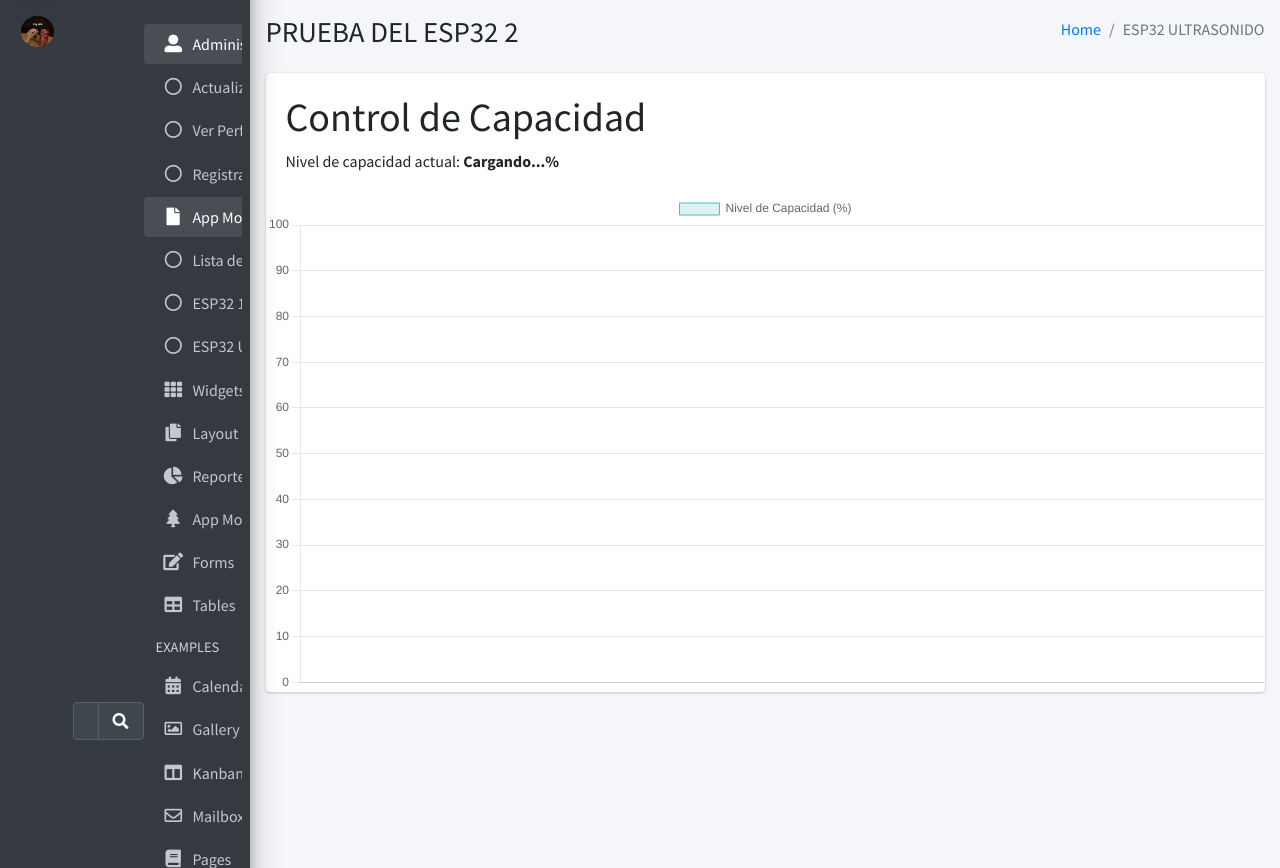
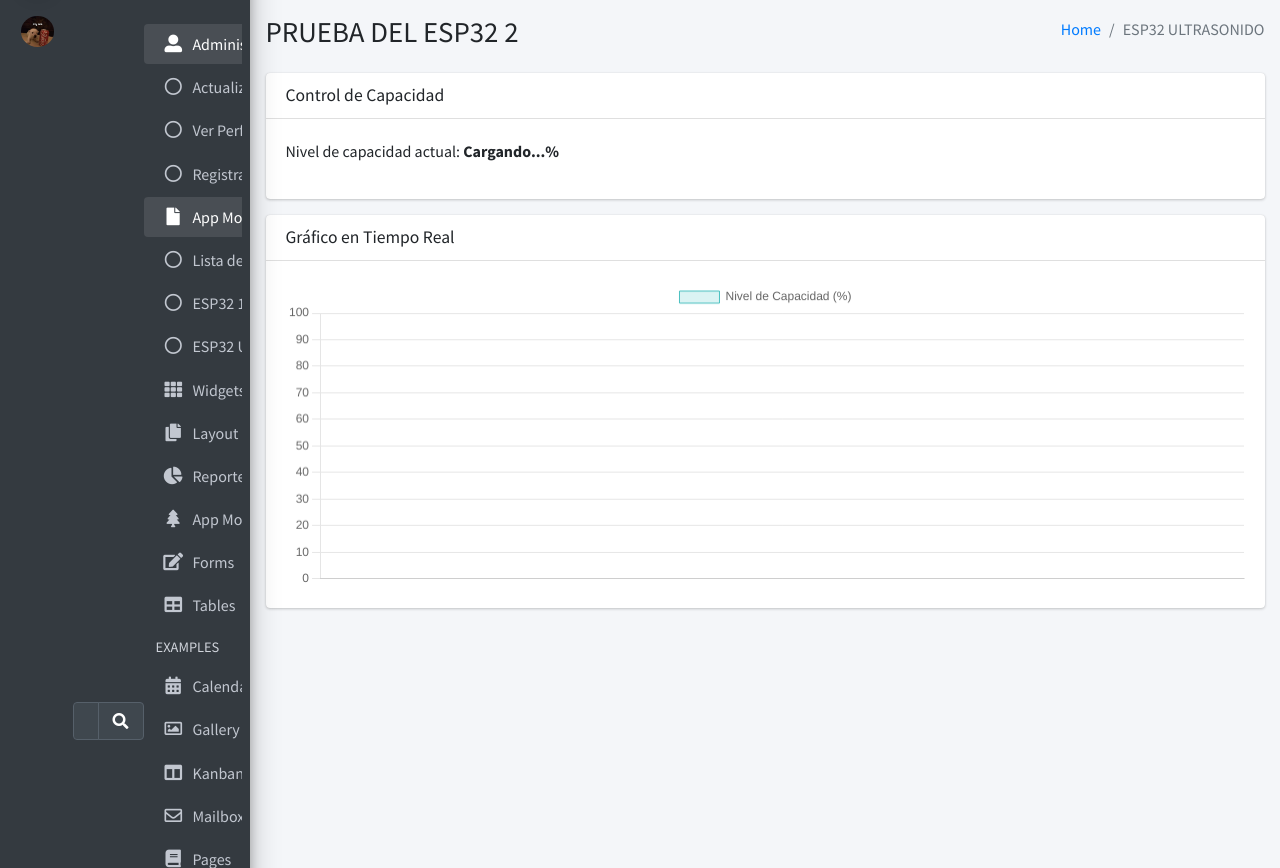
Before and after one commit to jorgejbz/proyect1, a Laravel app: template resources/views/esp322-control.blade.php in a window 1280 px wide. Shown: the part 57-925 px from the top of the page. Run offline with Laravel 12, Linux system fonts and the light colour scheme; the template is opened without the code that fills it, so the values that code supplies are empty; some libraries are stand-ins or nearby versions.

Commit message:
Mejoras chidas

```diff
--- a/public/admin/js/custom.js
+++ b/public/admin/js/custom.js
@@ -95,10 +95,10 @@
     });
 }
 
-setInterval(actualizarNivelCapacidad, 5000); // Llama a la función cada 5 segundos
+setInterval(actualizarNivelCapacidad, 3000); // Llama a la función cada 3 segundos
 
 
-// chartjs para nivel de capacidad de la tolva:
+// chartjs grafica para nivel de capacidad de la tolva:
 // Inicializa Chart.js
 var ctx = document.getElementById('nivelCapacidadChart').getContext('2d');
 var nivelCapacidadChart = new Chart(ctx, {
@@ -156,5 +156,5 @@
     });
 }
 
-// Llama a la función de actualización cada 5 segundos
-setInterval(actualizarGraficoNivelCapacidad, 5000);
+// Llama a la función de actualización cada 3 segundos
+setInterval(actualizarGraficoNivelCapacidad, 3000);
--- a/resources/views/esp322-control.blade.php
+++ b/resources/views/esp322-control.blade.php
@@ -23,14 +23,34 @@
 <div class="content">
   <div class="container-fluid">
       <div class="row">
+          <!-- Card para el control de capacidad -->
           <div class="col-lg-12">
               <div class="card">
+                  <div class="card-header">
+                      <h1 class="card-title">Control de Capacidad</h1>
+                  </div>
                   <div class="card-body">
-                <h1>Control de Capacidad</h1>
-                <!-- El id es para llamar a la función en custom.js para actualizar el nivel de capacidad -->
-                Nivel de capacidad actual: <strong id="nivel-capacidad">{{ $nivelCapacidad ?? 'Cargando...' }}%</strong>
+                      <!-- Información del nivel de capacidad -->
+                      <p>Nivel de capacidad actual: <strong id="nivel-capacidad">{{ $nivelCapacidad ?? 'Cargando...' }}%</strong></p>
                   </div>
-              <canvas id="nivelCapacidadChart" width="400" height="200"></canvas>
+              </div>
+          </div>
+
+          <!-- Card para el gráfico de nivel de capacidad -->
+          <div class="col-lg-12">
+              <div class="card">
+                  <div class="card-header">
+                      <h3 class="card-title">Gráfico en Tiempo Real</h3>
+                  </div>
+                  <div class="card-body">
+                      <!-- Lienzo para Chart.js -->
+                      <canvas id="nivelCapacidadChart" width="400" height="128"></canvas>
+                    </div>
+              </div>
+          </div>
+      </div>
+  </div>
+</div>
 
 <!-- Carga de Chart.js -->
 <script src="https://cdn.jsdelivr.net/npm/chart.js"></script>
@@ -38,10 +58,4 @@
 <!-- Carga de tu archivo custom.js -->
 <script src="{{ asset('admin/js/custom.js') }}"></script>
 
-            </div>
-          </div>
-        </div>
-      </div>
-    </div>
-</div>
 @endsection
```
Also changed, not shown: resources/views/admin/dashboard.blade.php (+21 -16 lines). Lines whose indentation alone changed are shown as unchanged.
